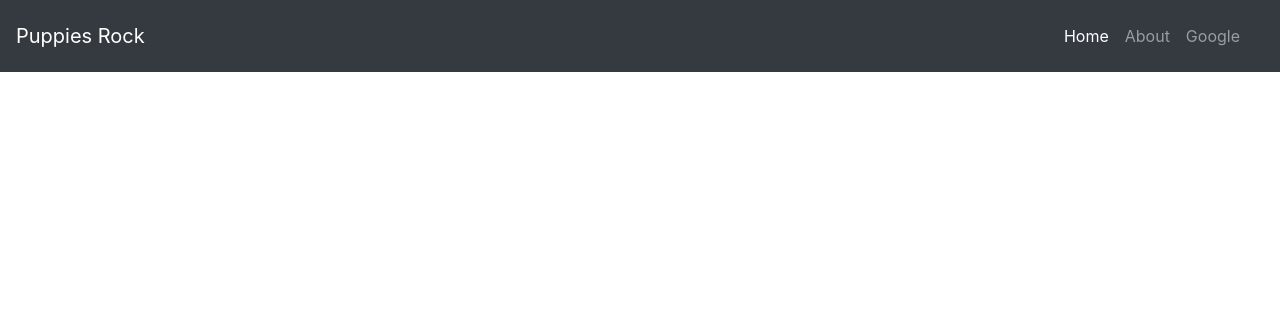
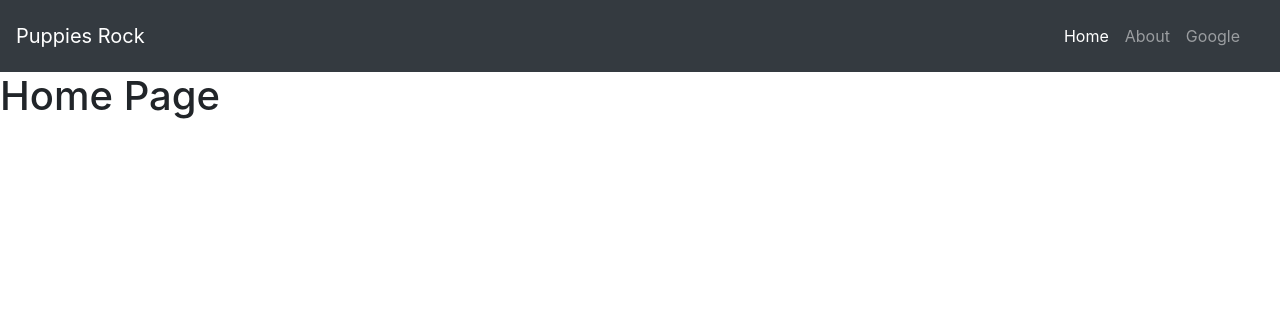
Before and after one commit to ghigbie/flask-database-practice, a Flask app: page / in a window 1280 px wide. Shown: the top 332 px of the page. Run offline with Flask 2, Linux system fonts and the light colour scheme; some libraries are stand-ins or nearby versions.

Commit message:
Add content to other templates

```diff
--- a/templates/about.html
+++ b/templates/about.html
@@ -1,4 +1,5 @@
 {% extends 'base.html' %}
 
 {% block content %}
+<h1>About Page</h1>
 {% endblock %}
--- a/templates/index.html
+++ b/templates/index.html
@@ -1,4 +1,5 @@
 {% extends 'base.html' %}
 
 {% block content %}
+<h1>Home Page</h1>
 {% endblock %}
```
